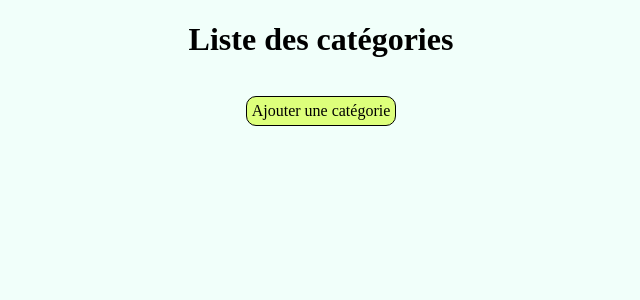
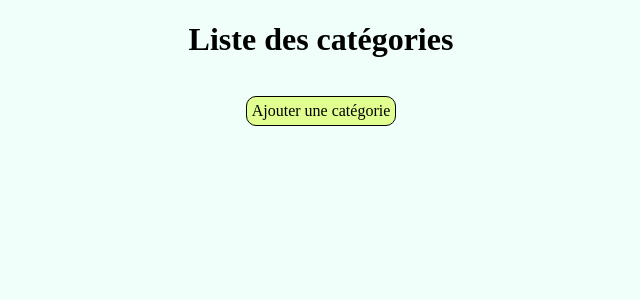
Before and after one commit to AnthonyWGit/Sessions_Formations, a Symfony app: template templates/categorie/index.html.twig in a window 1280 px wide. Shown: the part 99-399 px from the top of the page, without its empty margins (319-959 px from the left). Run offline with Twig, Linux system fonts and the light colour scheme; the template is opened without the code that fills it, so the values that code supplies are empty; some libraries are stand-ins or nearby versions.

Commit message:
using background color opacity no filter

```diff
--- a/public/css/stylesheet.css
+++ b/public/css/stylesheet.css
@@ -110,7 +110,7 @@ nav ul
 /* -------------------------------------------------------------------------------------------------------------------------------------------*/
 .looksLikeAButton
 {
-    background-color: rgba(209, 255, 41, 0.603);
+    background-color: rgba(209, 255, 41, 0.500);
     border: solid 1.5px black;
     text-decoration: none;
     border-radius: 10px;
@@ -119,7 +119,7 @@ nav ul
 
 .looksLikeAButton:hover
 {
-    filter: opacity(0.5);
+    background-color: rgba(209, 255, 41, 1.00);
     transition: 1s;
 }
 
```
